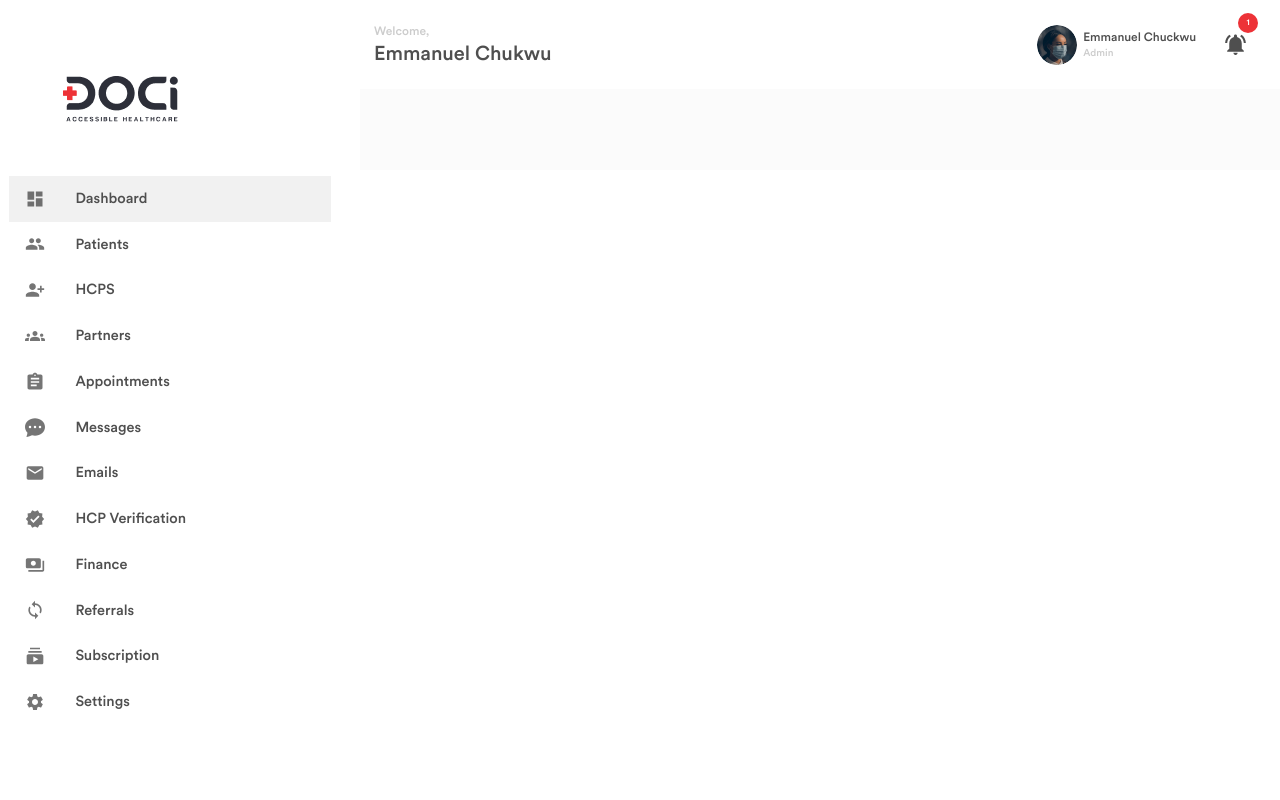
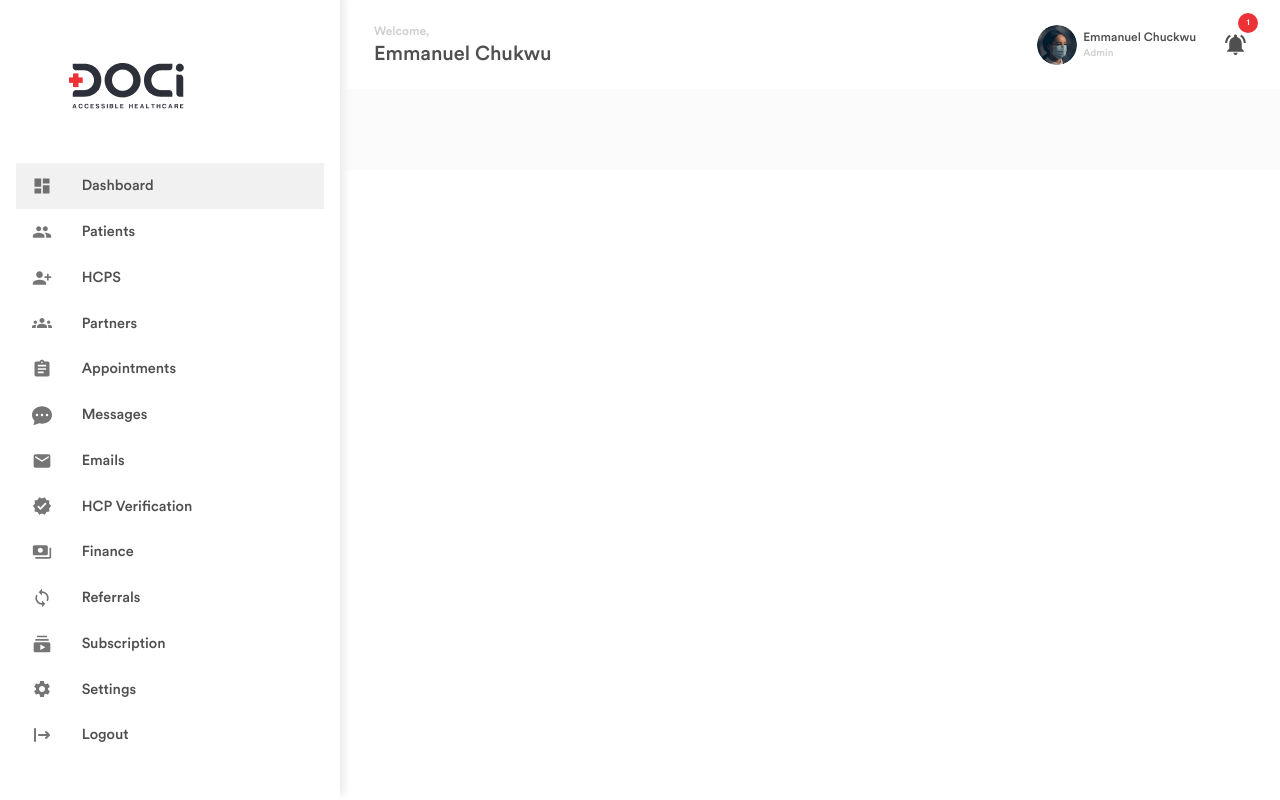
Before and after one commit to isiakaabd/Heala-Project, a React (Create React App) app: page / in a window 1280 px wide. Built offline with nearby package versions, Linux system fonts and the light colour scheme.

Commit message:
Customizes the scrollbar

```diff
--- a/src/App.js
+++ b/src/App.js
@@ -7,7 +7,7 @@ import Header from "components/layouts/Header";
 import SideMenu from "components/layouts/SideMenu";
 
 const sectionStyles = {
-  marginLeft: "36rem",
+  paddingLeft: "36rem",
   paddingTop: "12rem",
   paddingBottom: "5rem",
   height: "100%",
--- a/src/components/layouts/SideMenu.js
+++ b/src/components/layouts/SideMenu.js
@@ -1,4 +1,5 @@
 import React, { useEffect } from "react";
+import PropTypes from "prop-types";
 import List from "@mui/material/List";
 import ListItemButton from "@mui/material/ListItemButton";
 import ListItemIcon from "@mui/material/ListItemIcon";
@@ -7,23 +8,45 @@ import { menus } from "helpers/asideMenus";
 import { makeStyles } from "@mui/styles";
 import logo from "assets/images/logo.png";
 import { Link } from "react-router-dom";
-import PropTypes from "prop-types";
+import { HiLogout } from "react-icons/hi";
 
 const useStyles = makeStyles((theme) => ({
   aside: {
     width: "34rem",
     background: "#fff",
-    paddingLeft: "1.5em",
-    paddingRight: "1.5em",
+    paddingLeft: "2.5em",
+    paddingRight: "2.5em",
     paddingTop: "5em",
     height: "100vh",
+    boxShadow: "5px -5px 7px #eee",
     position: "fixed",
-    overflowY: "scroll",
+    overflowY: "hidden",
     overflowX: "hidden",
+    transition: "overflowY 1s ease-in",
     zIndex: theme.zIndex.appBar + 1,
+
+    "&:hover": {
+      overflowY: "scroll",
+    },
 
     "& .css-jau5dn-MuiButtonBase-root-MuiListItemButton-root": {
       marginBottom: "2em",
+
+      "&:hover": {
+        background: theme.palette.common.lightRed,
+
+        "& .css-1jxdcj3-MuiSvgIcon-root": {
+          color: theme.palette.common.red,
+        },
+
+        "& .css-14aspbj-MuiTypography-root": {
+          color: theme.palette.common.red,
+        },
+
+        "& .message-icon": {
+          color: theme.palette.common.red,
+        },
+      },
     },
 
     "& .css-cveggr-MuiListItemIcon-root": {
@@ -32,6 +55,10 @@ const useStyles = makeStyles((theme) => ({
 
     "& .css-1jxdcj3-MuiSvgIcon-root": {
       fontSize: "2rem",
+
+      "&:hover": {
+        color: theme.palette.common.red,
+      },
     },
 
     "& .css-14aspbj-MuiTypography-root": {
@@ -41,6 +68,7 @@ const useStyles = makeStyles((theme) => ({
     "& .css-jau5dn-MuiButtonBase-root-MuiListItemButton-root.Mui-selected": {
       backgroundColor: theme.palette.common.lightRed,
       color: theme.palette.common.red,
+      borderRadius: "1rem",
 
       "&:hover": {
         backgroundColor: theme.palette.common.lightRed,
@@ -54,15 +82,36 @@ const useStyles = makeStyles((theme) => ({
         color: theme.palette.common.red,
       },
     },
+
+    "&::-webkit-scrollbar": {
+      width: ".85rem",
+    },
+
+    "&::-webkit-scrollbar-track": {
+      boxShadow: "inset 0 0 1rem rgba(0, 0, 0, 0.2)",
+    },
+
+    "&::-webkit-scrollbar-thumb": {
+      borderRadius: ".5rem",
+      background: theme.palette.common.lightGrey,
+    },
   },
   logoWrapper: {
-    paddingTop: "5em",
+    paddingTop: "3em",
     paddingBottom: "5em",
     paddingLeft: "7em",
   },
-  selectedTab: {
-    "&.Mui-selected": {
-      background: "yellow",
+  logout: {
+    "&.css-jau5dn-MuiButtonBase-root-MuiListItemButton-root": {
+      marginTop: "2.5rem",
+
+      "& .css-cveggr-MuiListItemIcon-root": {
+        color: theme.palette.common.red,
+      },
+
+      "& .css-14aspbj-MuiTypography-root": {
+        color: theme.palette.common.red,
+      },
     },
   },
 }));
@@ -100,12 +149,27 @@ const SideMenu = ({ selectedMenu, setSelectedMenu }) => {
             to={menu.path}
           >
             <ListItemIcon>
-              {React.createElement(menu.icon, menu.id === 5 ? { size: 20 } : {})}
+              {React.createElement(
+                menu.icon,
+                menu.id === 5 ? { size: 20, className: "message-icon" } : {},
+              )}
             </ListItemIcon>
 
             <ListItemText>{menu.title}</ListItemText>
           </ListItemButton>
         ))}
+        <ListItemButton
+          disableRipple
+          onClick={() => setSelectedMenu(12)}
+          classes={{ root: classes.logout }}
+          // component={Link}
+        >
+          <ListItemIcon>
+            <HiLogout size={20} />
+          </ListItemIcon>
+
+          <ListItemText>Logout</ListItemText>
+        </ListItemButton>
       </List>
     </aside>
   );
```
Also changed, not shown: 1 other file (tests, documents, lock files or other folders).
